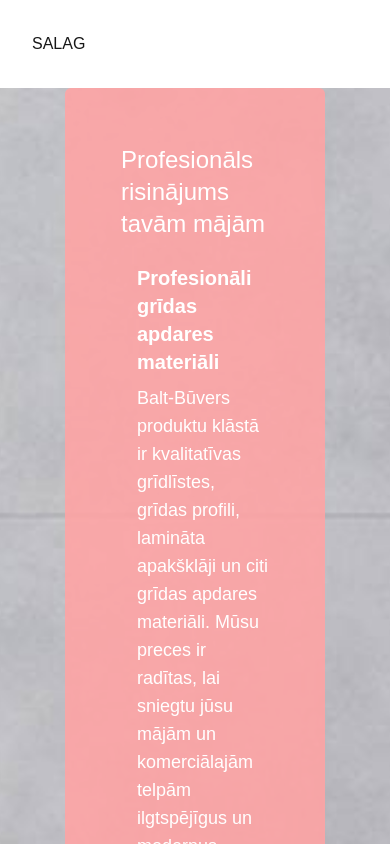
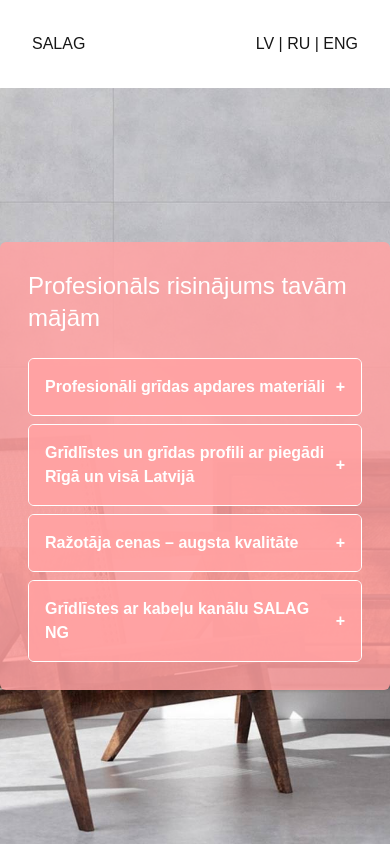
Before and after one commit to ArnisZeps/slg-next-app, a Next.js app: page /1 in a window 390 px wide. Shown: the top 844 px of the page. Built offline with nearby package versions, Linux system fonts and the light colour scheme.

Commit message:
feat: added mobile accordion

```diff
--- a/src/app/[locale]/page.tsx
+++ b/src/app/[locale]/page.tsx
@@ -4,19 +4,21 @@ import Footer from "@/components/Footer";
 // import Image from "next/image";
 import ContactForm from "./_components/ContactForm/ContactForm";
 import { useTranslations } from "next-intl";
+import Accordion from "@/components/Accordion";
 
 export default function Home() {
   const t = useTranslations("HomePage");
-  console.log(t)
+  console.log(t);
   return (
     <div className="flex flex-col ">
       {/* Full-page height div */}
       <section className="h-screen flex flex-col snap-start">
         <Header />
-        <div style={{ backgroundImage: "url('/classic-hero.jpg')"}} className="bg-cover bg-center flex-1 flex flex-col items-center justify-center">
-          <div className="max-w-2/3  bg-red-300/85 p-14 flex flex-col gap-6 items-center  md:gap-12 text-white rounded-md">
+        <div style={{ backgroundImage: "url('/classic-hero.jpg')" }} className="bg-cover bg-center flex-1 flex flex-col items-center justify-center">
+          <div className=" bg-red-300/85 p-7 flex flex-col gap-6 items-center md:p-14  md:gap-12 text-white rounded-md md:max-w-2/3 ">
             <h1 className="text-2xl">{t("HeroTitle")}</h1>
-            <div className="font-medium text-lg pl-4 space-y-2 md:max-w-full">
+            {/* Desktop Version */}
+            <div className="hidden md:block font-medium text-lg pl-4 space-y-2 md:max-w-full">
               <h1 className="text-xl font-extrabold">{t("HeroBulletP1Title")}</h1>
               <p>{t("HeroBulletP1")}</p>
               <h1 className="text-xl font-extrabold">{t("HeroBulletP2Title")}</h1>
@@ -26,8 +28,17 @@ export default function Home() {
               <h1 className="text-xl font-extrabold">{t("HeroBulletP4Title")}</h1>
               <p>{t("HeroBulletP4")}</p>
             </div>
-            <div className="w-full flex justify-center">
-              {/* <LinkButton text={"Create now!"} href="/dashboard" /> */}
+
+            {/* Mobile Accordion */}
+            <div className="md:hidden w-full">
+              <Accordion
+                items={[
+                  { title: t("HeroBulletP1Title"), content: t("HeroBulletP1") },
+                  { title: t("HeroBulletP2Title"), content: t("HeroBulletP2") },
+                  { title: t("HeroBulletP3Title"), content: t("HeroBulletP3") },
+                  { title: t("HeroBulletP4Title"), content: t("HeroBulletP4") },
+                ]}
+              />
             </div>
           </div>
         </div>
--- /dev/null
+++ b/src/components/Accordion/index.tsx
@@ -0,0 +1,37 @@
+// components/Accordion.tsx
+'use client';
+import { useState } from "react";
+
+type AccordionItem = {
+  title: string;
+  content: string;
+};
+
+export default function Accordion({ items }: { items: AccordionItem[] }) {
+  const [openIndex, setOpenIndex] = useState<number | null>(null);
+
+  const toggle = (index: number) => {
+    setOpenIndex(index === openIndex ? null : index);
+  };
+
+  return (
+    <div className="w-full space-y-2">
+      {items.map((item, index) => (
+        <div key={index} className="border rounded-md overflow-hidden">
+          <button
+            onClick={() => toggle(index)}
+            className="w-full text-left p-4 bg-red-300/85 text-white font-extrabold flex justify-between items-center"
+          >
+            {item.title}
+            <span>{openIndex === index ? "-" : "+"}</span>
+          </button>
+          {openIndex === index && (
+            <div className="p-4 bg-red-300/85 text-white">
+              {item.content}
+            </div>
+          )}
+        </div>
+      ))}
+    </div>
+  );
+}
--- a/src/components/Header/index.tsx
+++ b/src/components/Header/index.tsx
@@ -4,6 +4,9 @@ const Header = () => {
       <div>
         <h1>SALAG</h1>
       </div>
+      <div>
+        <h1>LV | RU | ENG</h1>
+      </div>
     </header>
   );
 };
```
